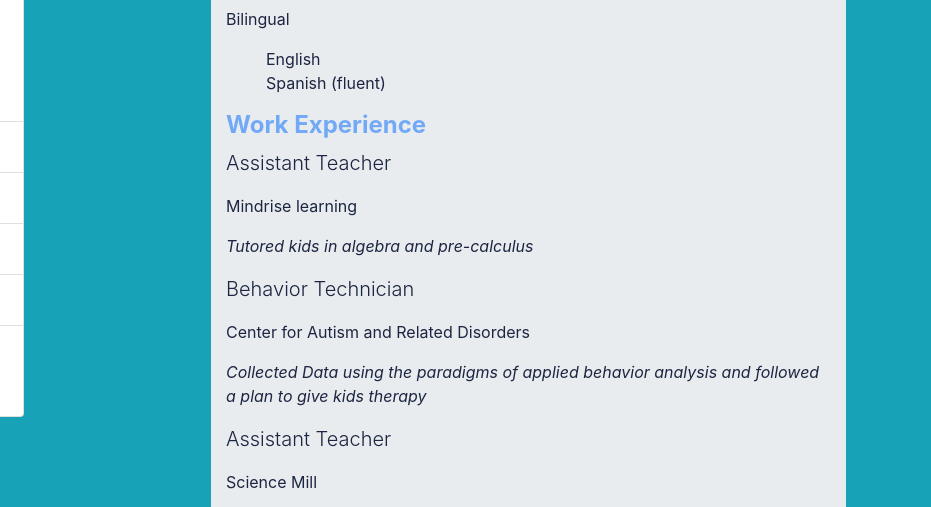
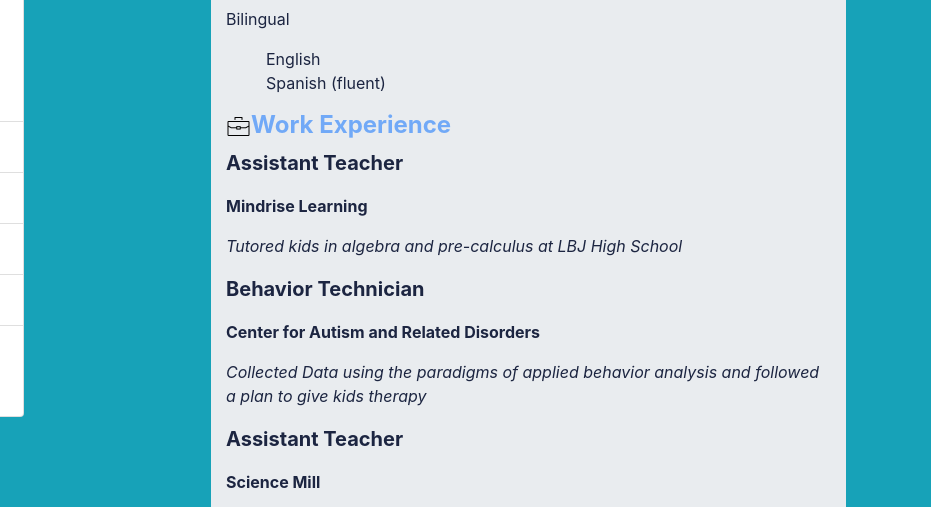
Before and after one commit to condeemilio891/about-me, a plain HTML site: page contact.html in a window 1280 px wide. Shown: the part 502-1009 px from the top of the page, 349-1280 px from the left. Drawn offline with nearby package versions, Linux system fonts and the light colour scheme.

Commit message:
clean up work history

```diff
--- a/contact.html
+++ b/contact.html
@@ -83,16 +83,16 @@
           <li>Spanish (fluent)</li>
 
           </ol>
-          <h4 style="color: #71A9F7;font-weight: bold;">Work Experience</h4>
-          <p class="lead">Assistant Teacher</p>
-          <p>Mindrise learning</p>
-          <p style="font-style:italic;">Tutored kids in algebra and pre-calculus</p>
-          <p class="lead">Behavior Technician</p>
-          <p>Center for Autism and Related Disorders</p>
+          <h4 style="color: #71A9F7;font-weight: bold;"><span><img src="work.png" style="height: 25px;width: 25px;" alt=""></span>Work Experience</h4>
+          <p class="lead" style="font-weight: bold;">Assistant Teacher</p>
+          <p style="font-weight: 700;">Mindrise Learning</p>
+          <p style="font-style:italic;">Tutored kids in algebra and pre-calculus at LBJ High School</p>
+          <p class="lead" style="font-weight: bold;">Behavior Technician</p>
+          <p style="font-weight: 700;">Center for Autism and Related Disorders</p>
           <p style="font-style:italic;">Collected Data using the paradigms of applied behavior analysis
              and followed a plan to give kids therapy </p>
-          <p class="lead">Assistant Teacher</p>
-          <p>Science Mill</p>
+          <p class="lead" style="font-weight: bold;">Assistant Teacher</p>
+          <p style="font-weight: 700;">Science Mill</p>
           <p style="font-style:italic;">Helped teach at a science summer camp and the Science Mill interactive Museum</p>
         </div>
 
```
